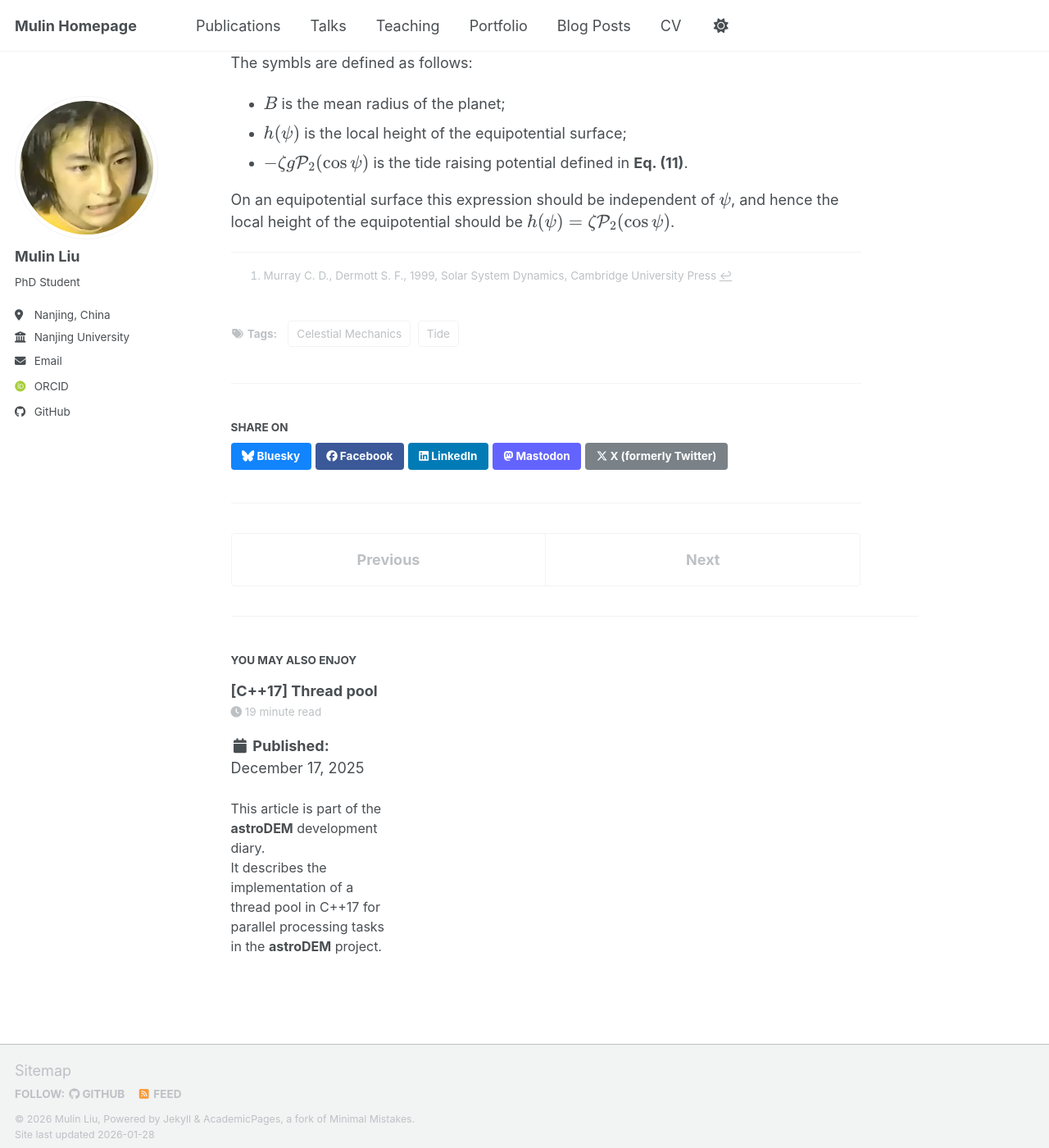
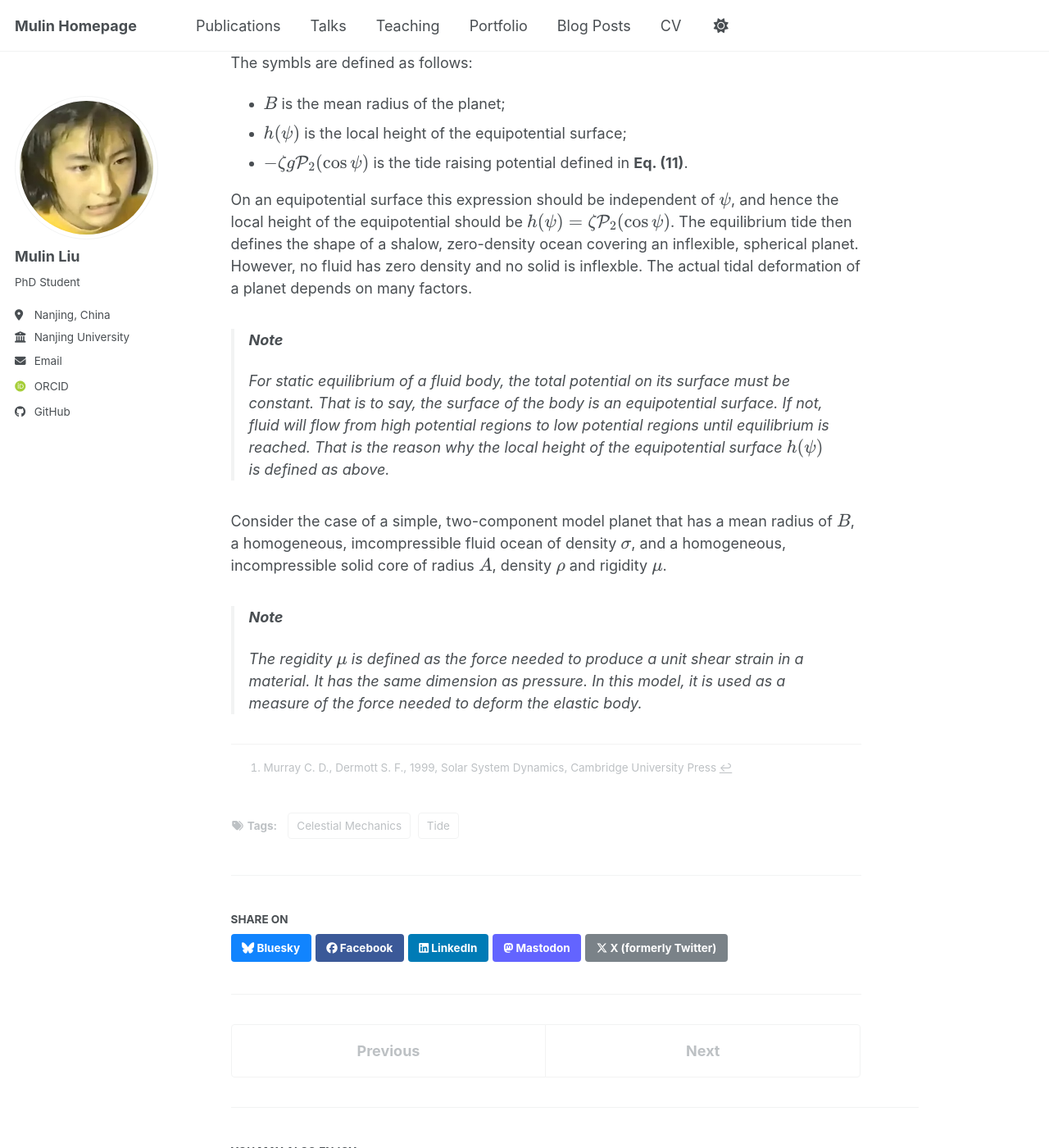
Before and after one commit to Mulin-LIU/mulin-liu.github.io, a Jekyll site: the page built from _posts/2026-01-13-cm-tide.md, in a window 1280 px wide and 1400 px high, scrolled down 13126 px. Shown: the whole window at 82% size. Built offline with Jekyll 4.4.1, drawn with Linux system fonts in a browser that asks for light colours; some web fonts are replaced; a script bundle is joined from its source files by our own code; library files that are not in the unit come from our copies; some of the changed text lies outside the part shown.

Commit message:
Update 2026-01-13-cm-tide.md

```diff
--- a/_posts/2026-01-13-cm-tide.md
+++ b/_posts/2026-01-13-cm-tide.md
@@ -552,7 +552,24 @@ The symbls are defined as follows:
 - $$h(\psi)$$ is the local height of the equipotential surface;
 - $$- \zeta g \mathcal{P}_2(\cos \psi)$$ is the tide raising potential defined in **Eq. (11)**.
 
-On an equipotential surface this expression should be independent of $$\psi$$, and hence the local height of the equipotential should be $$h(\psi) = \zeta \mathcal{P}_2(\cos \psi)$$.
+On an equipotential surface this expression should be independent of $$\psi$$, and hence the local height of the equipotential should be $$h(\psi) = \zeta \mathcal{P}_2(\cos \psi)$$. The equilibrium tide then defines the shape of a shalow, zero-density ocean covering an inflexible, spherical planet. However, no fluid has zero density and no solid is inflexble. The actual tidal deformation of a planet depends on many factors.
+
+> **Note**
+>
+> For static equilibrium of a fluid body, the total potential on its surface must be constant. That is to say, the surface of the body is an equipotential surface. If not, fluid will flow from high potential regions to low potential regions until equilibrium is reached. That is the reason why the local height of the equipotential surface $$h(\psi)$$ is defined as above.
+>
+
+Consider the case of a simple, two-component model planet that has a mean radius of $$B$$, a homogeneous, imcompressible fluid ocean of density $$\sigma$$, and a homogeneous, incompressible solid core of radius $$A$$, density $$\rho$$ and rigidity $$\mu$$.
+
+> **Note**
+>
+> The regidity $$\mu$$ is defined as the force needed to produce a unit shear strain in a material. It has the same dimension as pressure.
+> In this model, it is used as a measure of the force needed to deform the elastic body.
+>
+
+
+
+
 
 
 
```
